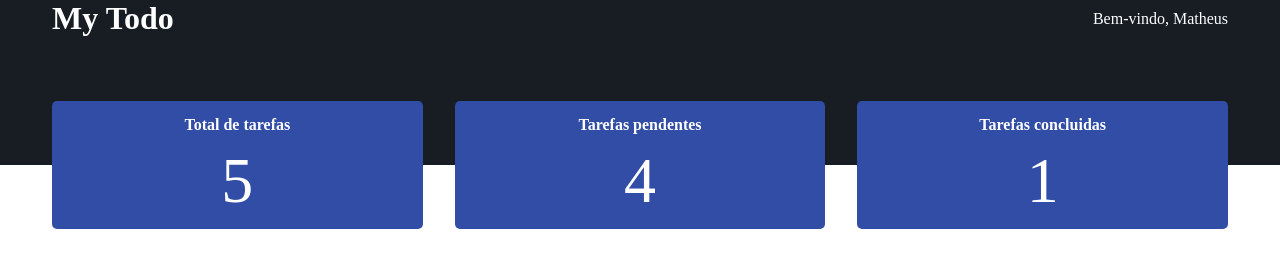
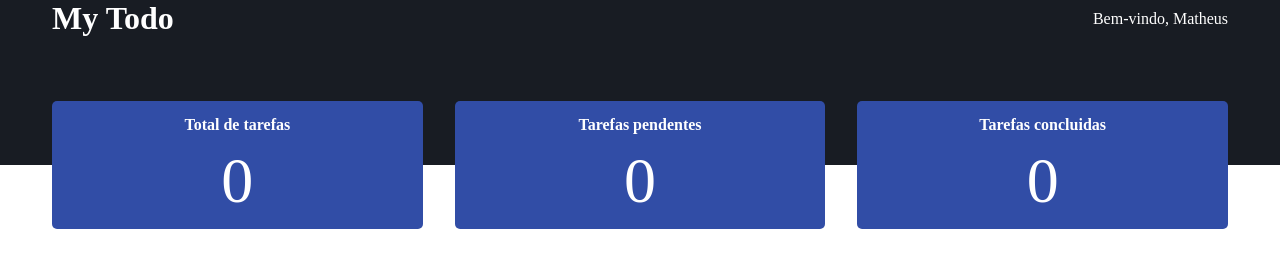
Before and after one commit to V-Matheus/react-ada, a React (Create React App) app in the folder react/todo-list/: page / in a window 1280 px wide. Shown: the top 266 px of the page. Built offline with nearby package versions, Linux system fonts and the light colour scheme.

Commit message:
exibindo resultados dinamicos

```diff
--- a/react/todo-list/src/components/Header/Header.tsx
+++ b/react/todo-list/src/components/Header/Header.tsx
@@ -4,9 +4,15 @@ import { useContext } from 'react';
 import { TaskContext } from '../../context/TaskContex';
 
 const Header: React.FC = () => {
+  const { tasks } = useContext(TaskContext);
 
-  const {tasks} = useContext(TaskContext)
+  const totalTasks = tasks.length;
+  const totalPending = tasks.reduce((total, task) => {
+    if (!task.done) return total + 1;
+    return total;
+  }, 0);
 
+  const totalDone = totalTasks - totalPending;
 
   return (
     <header className={styles.header}>
@@ -18,9 +24,9 @@ const Header: React.FC = () => {
         </div>
 
         <div>
-          <StatsCard title='Total de tarefas' value={5}/>
-          <StatsCard title='Tarefas pendentes' value={4}/>
-          <StatsCard title='Tarefas concluidas' value={1}/>
+          <StatsCard title="Total de tarefas" value={totalTasks} />
+          <StatsCard title="Tarefas pendentes" value={totalPending} />
+          <StatsCard title="Tarefas concluidas" value={totalDone} />
         </div>
       </div>
     </header>
```
